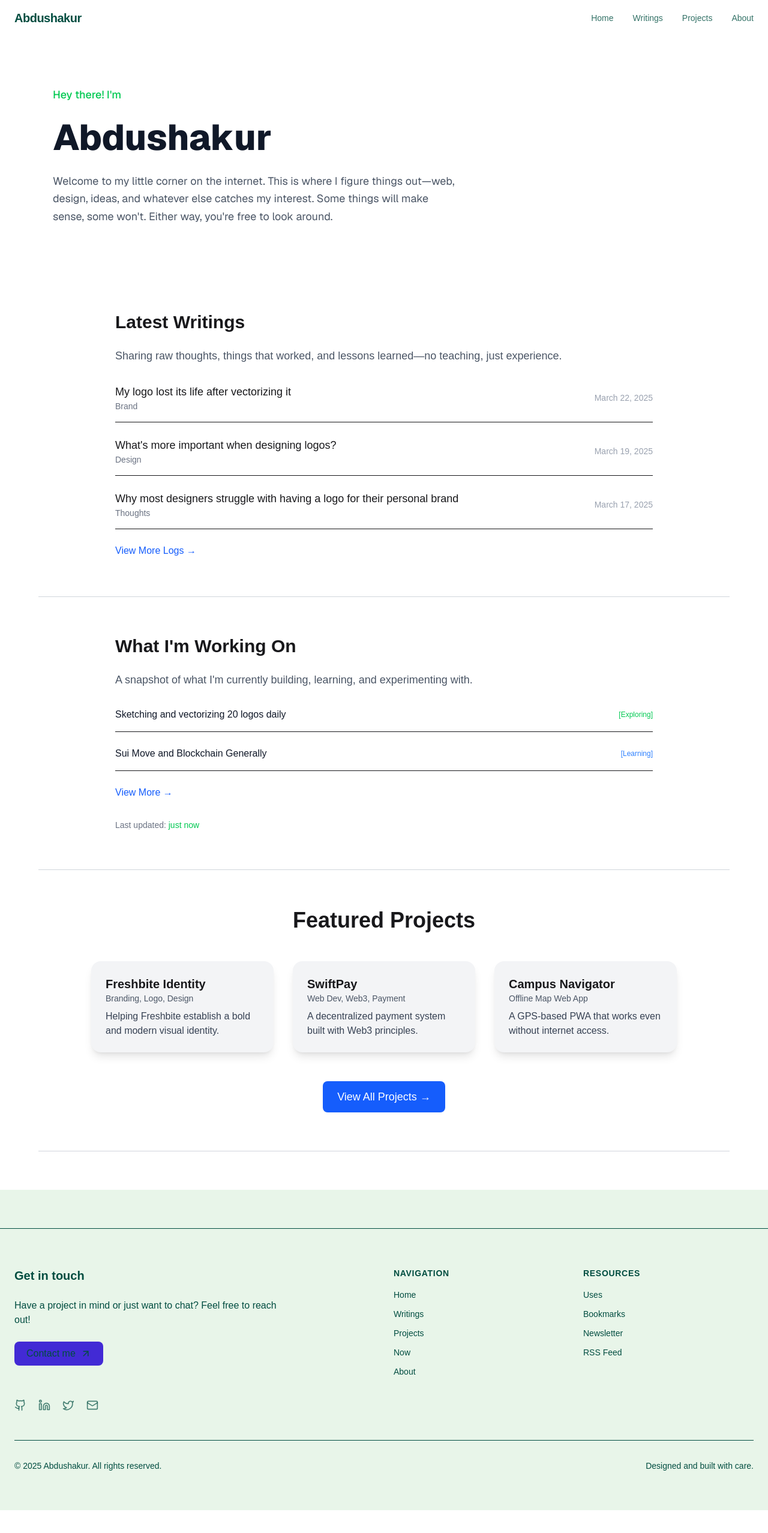
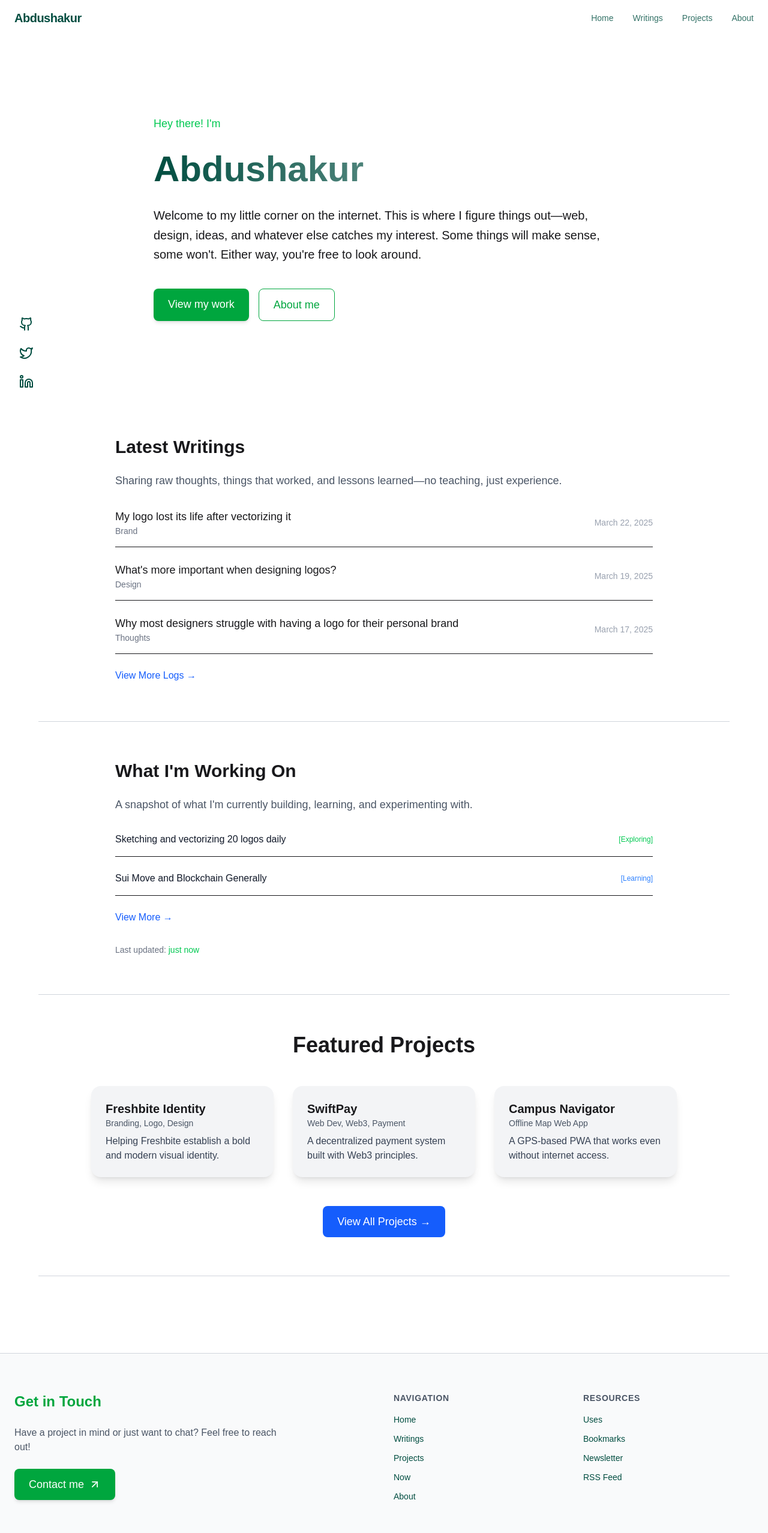
Before and after one commit to abdushakurob/abdushakurob.github.io, a Next.js app: page / in a window 1280 px wide. Shown: the top 2555 px of the page at 60% size. Before the commit the page ends 2517 px from the top, so only its background shows below. Built offline with nearby package versions, Linux system fonts and the light colour scheme.

Commit message:
Add social icons component and landing page footer; refactor Hero section and layout structure

```diff
--- a/app/globals.css
+++ b/app/globals.css
@@ -1,7 +1,7 @@
 @import "tailwindcss";
 @plugin "daisyui";
 :root {
-  --background: #e8f5e9; /* Light green background */
+  /* --background: #e8f5e9; Light green background */
   --foreground: #004d40; /* Dark green text */
   --primary: #0288d1;    /* Blue for buttons and highlights */
   --secondary: #81c784;  /* Light green for accents */
--- a/app/layout.tsx
+++ b/app/layout.tsx
@@ -3,6 +3,7 @@ import { Geist, Geist_Mono } from "next/font/google";
 import "./globals.css";
 import Header from "@/components/Header";
 import Footer from "@/components/Footer";
+import SocialIcons from "@/components/socialIcons";
 
 const geistSans = Geist({
   variable: "--font-geist-sans",
@@ -26,13 +27,14 @@ export default function RootLayout({
 }>) {
   return (
     <html lang="en">
-      <Header/>
       <body
         className={`${geistSans.variable} ${geistMono.variable} antialiased`}
-      >
+        >
+        <Header/>
         {children}
+        <SocialIcons/>
+      <Footer/>
       </body>
-      <Footer/>
     </html>
   );
 }
--- a/app/page.tsx
+++ b/app/page.tsx
@@ -9,11 +9,9 @@ export default function Home() {
     <div className="min-h-screen bg-base-100 text-base-content p-4 sm:p-8 md:p-16 max-w-7xl mx-auto">
       {/* Header Section */}
       <Hero/>
-
     {/* <div className="grid md:grid-cols-2 gap-8"> */}
       {/* Latest Logs */}
       <LatestLog/>
-
       {/* Now Section */}
       <Now/>
     {/* Featured Projects */}
--- a/components/Footer.tsx
+++ b/components/Footer.tsx
@@ -2,37 +2,34 @@
 import React from 'react';
 import Link from 'next/link';
 import { Github, Linkedin, Twitter, Mail, ArrowUpRight } from 'lucide-react';
-import { CustomButton } from './ui/customButton';
 
 const Footer: React.FC = () => {
   const currentYear = new Date().getFullYear();
 
   const socialLinks = [
-    { name: 'GitHub', icon: <Github size={20} />, url: 'https://github.com/yourusername' },
-    { name: 'LinkedIn', icon: <Linkedin size={20} />, url: 'https://linkedin.com/in/yourusername' },
-    { name: 'Twitter', icon: <Twitter size={20} />, url: 'https://twitter.com/yourusername' },
-    { name: 'Email', icon: <Mail size={20} />, url: 'mailto:your.email@example.com' }
+    { name: 'GitHub', icon: <Github size={24} />, url: 'https://github.com/yourusername' },
+    { name: 'LinkedIn', icon: <Linkedin size={24} />, url: 'https://linkedin.com/in/yourusername' },
+    { name: 'Twitter', icon: <Twitter size={24} />, url: 'https://twitter.com/yourusername' },
+    { name: 'Email', icon: <Mail size={24} />, url: 'mailto:your.email@example.com' },
   ];
 
   return (
-    <footer className="border-t border-border/40 py-16 mt-16">
+    <footer className="border-t border-gray-300 dark:border-gray-700 py-16 mt-16 bg-gray-50 dark:bg-gray-900">
       <div className="max-w-7xl mx-auto px-6">
         <div className="grid md:grid-cols-2 gap-12 md:gap-8">
           {/* Contact section */}
           <div className="space-y-6">
-            <h3 className="text-xl font-semibold">Get in touch</h3>
-            <p className="text-muted-foreground max-w-md">
+            <h3 className="text-2xl font-semibold text-green-600 dark:text-green-400">Get in Touch</h3>
+            <p className="text-gray-600 dark:text-gray-300 max-w-md">
               Have a project in mind or just want to chat? Feel free to reach out!
             </p>
-            <CustomButton
-              variant="primary"
-              size="md"
-              icon={<ArrowUpRight size={18} />}
-              iconPosition="right"
-              onClick={() => window.location.href = 'mailto:your.email@example.com'}
+            <a
+              href="mailto:your.email@example.com"
+              className="inline-flex items-center px-6 py-3 text-lg font-medium text-white bg-green-600 rounded-lg shadow-md hover:bg-green-500 transition"
             >
               Contact me
-            </CustomButton>
+              <ArrowUpRight size={20} className="ml-2" />
+            </a>
 
             <div className="flex space-x-5 mt-8">
               {socialLinks.map((link) => (
@@ -41,7 +38,7 @@ const Footer: React.FC = () => {
                   href={link.url}
                   target="_blank"
                   rel="noopener noreferrer"
-                  className="text-foreground/70 hover:text-accent transition-colors hover-lift"
+                  className="text-gray-600 dark:text-gray-300 hover:text-blue-600 dark:hover:text-blue-400 transition-colors"
                   aria-label={link.name}
                 >
                   {link.icon}
@@ -53,33 +50,55 @@ const Footer: React.FC = () => {
           {/* Links section */}
           <div className="grid grid-cols-2 gap-8">
             <div className="space-y-4">
-              <h4 className="text-sm font-semibold uppercase tracking-wider text-muted-foreground">Navigation</h4>
+              <h4 className="text-sm font-semibold uppercase tracking-wider text-gray-600 dark:text-gray-300">
+                Navigation
+              </h4>
               <nav className="flex flex-col space-y-3">
-                <Link href="/" className="text-sm hover:text-accent transition-colors">Home</Link>
-                <Link href="/writings" className="text-sm hover:text-accent transition-colors">Writings</Link>
-                <Link href="/projects" className="text-sm hover:text-accent transition-colors">Projects</Link>
-                <Link href="/now" className="text-sm hover:text-accent transition-colors">Now</Link>
-                <Link href="/about" className="text-sm hover:text-accent transition-colors">About</Link>
+                <Link href="/" className="text-sm hover:text-blue-600 dark:hover:text-blue-400 transition-colors">
+                  Home
+                </Link>
+                <Link href="/writings" className="text-sm hover:text-blue-600 dark:hover:text-blue-400 transition-colors">
+                  Writings
+                </Link>
+                <Link href="/projects" className="text-sm hover:text-blue-600 dark:hover:text-blue-400 transition-colors">
+                  Projects
+                </Link>
+                <Link href="/now" className="text-sm hover:text-blue-600 dark:hover:text-blue-400 transition-colors">
+                  Now
+                </Link>
+                <Link href="/about" className="text-sm hover:text-blue-600 dark:hover:text-blue-400 transition-colors">
+                  About
+                </Link>
               </nav>
             </div>
 
             <div className="space-y-4">
-              <h4 className="text-sm font-semibold uppercase tracking-wider text-muted-foreground">Resources</h4>
+              <h4 className="text-sm font-semibold uppercase tracking-wider text-gray-600 dark:text-gray-300">
+                Resources
+              </h4>
               <nav className="flex flex-col space-y-3">
-                <Link href="#" className="text-sm hover:text-accent transition-colors">Uses</Link>
-                <Link href="#" className="text-sm hover:text-accent transition-colors">Bookmarks</Link>
-                <Link href="#" className="text-sm hover:text-accent transition-colors">Newsletter</Link>
-                <Link href="#" className="text-sm hover:text-accent transition-colors">RSS Feed</Link>
+                <Link href="#" className="text-sm hover:text-blue-600 dark:hover:text-blue-400 transition-colors">
+                  Uses
+                </Link>
+                <Link href="#" className="text-sm hover:text-blue-600 dark:hover:text-blue-400 transition-colors">
+                  Bookmarks
+                </Link>
+                <Link href="#" className="text-sm hover:text-blue-600 dark:hover:text-blue-400 transition-colors">
+                  Newsletter
+                </Link>
+                <Link href="#" className="text-sm hover:text-blue-600 dark:hover:text-blue-400 transition-colors">
+                  RSS Feed
+                </Link>
               </nav>
             </div>
           </div>
         </div>
 
-        <div className="border-t border-border/40 mt-12 pt-8 flex flex-col md:flex-row justify-between items-center">
-          <p className="text-sm text-muted-foreground">
+        <div className="border-t border-gray-300 dark:border-gray-700 mt-12 pt-8 flex flex-col md:flex-row justify-between items-center">
+          <p className="text-sm text-gray-600 dark:text-gray-300">
             © {currentYear} Abdushakur. All rights reserved.
           </p>
-          <p className="text-sm text-muted-foreground mt-2 md:mt-0">
+          <p className="text-sm text-gray-600 dark:text-gray-300 mt-2 md:mt-0">
             Designed and built with care.
           </p>
         </div>
--- a/components/hero.tsx
+++ b/components/hero.tsx
@@ -1,6 +1,8 @@
+import React from 'react';
+import { ArrowRight } from 'lucide-react';
 import Head from "next/head";
 
-export default function Hero() {
+const Hero: React.FC = () => {
   return (
     <>
       <Head>
@@ -9,19 +11,52 @@ export default function Hero() {
           rel="stylesheet"
         />
       </Head>
-      <header className="pb-20 pt-20 px-6 text-left">
-        <div className="max-w-2xl md:mx-0 mx-auto space-y-5 font-sans">
-          <p className="text-lg font-medium text-green-500 dark:text-green-400">
+      <section className="py-24 md:py-32 px-6 relative overflow-hidden">
+        {/* Background gradient */}
+        <div className="absolute inset-0 bg-gradient-to-br from-accent/5 to-transparent -z-10"></div>
+
+        {/* Floating circles decoration */}
+        <div className="absolute top-20 right-20 w-64 h-64 bg-primary/5 rounded-full blur-3xl -z-10"></div>
+        <div className="absolute bottom-10 left-10 w-72 h-72 bg-green-600/5 rounded-full blur-3xl -z-10"></div>
+
+        <div className="max-w-3xl mx-auto space-y-6">
+          <div className="inline-block animate-fade-in">
+            {/* <span className="inline-flex items-center px-3 py-1 text-sm font-medium rounded-full bg-green-600/10 text-accent">
+              Hey there! I&apos;m
+            </span> */}
+            <p className="text-lg font-medium text-green-500 dark:text-green-400">
             Hey there! I&apos;m
           </p>
-          <h1 className="text-5xl sm:text-6xl font-extrabold text-gray-900 dark:text-white leading-tight">
-            Abdushakur
+          </div>
+
+          <h1 className="text-5xl md:text-6xl font-bold leading-tight md:leading-tight animate-fade-in-up" style={{ animationDelay: "0.1s" }}>
+            <span className="text-transparent bg-clip-text bg-gradient-to-r from-foreground to-foreground/70">
+              Abdushakur
+            </span>
           </h1>
-          <p className="text-lg text-gray-600 dark:text-gray-300 leading-relaxed">
-          Welcome to my little corner on the internet. This is where I figure things out—web, design, ideas, and whatever else catches my interest. Some things will make sense, some won&apos;t. Either way, you&apos;re free to look around.
+
+          <p className="text-xl text-muted-foreground leading-relaxed animate-fade-in-up" style={{ animationDelay: "0.2s" }}>
+            Welcome to my little corner on the internet. This is where I figure things out—web, design, ideas, and whatever else catches my interest. Some things will make sense, some won&apos;t. Either way, you&apos;re free to look around.
           </p>
+
+          <div className="flex flex-wrap gap-4 pt-4 animate-fade-in-up" style={{ animationDelay: "0.3s" }}>
+            <a
+              href="#projects"
+              className="px-6 py-3 text-lg font-medium text-white bg-green-600 rounded-lg shadow-md hover:bg-green-600/90 transition"
+            >
+              View my work
+            </a>
+            <a
+              href="#about"
+              className="px-6 py-3 text-lg font-medium text-green-600 border border-green-600 rounded-lg hover:bg-green-600/10 transition"
+            >
+              About me
+            </a>
+          </div>
         </div>
-      </header>
+      </section>
     </>
   );
-}
+};
+
+export default Hero;
--- /dev/null
+++ b/components/landingPageFooter.tsx
@@ -0,0 +1,74 @@
+"use client"
+
+import { Send } from "lucide-react"
+import { useState } from "react"
+
+export default function LandingpageFooter() {
+  const [email, setEmail] = useState("")
+  const [message, setMessage] = useState("")
+  const [error, setError] = useState("")
+
+  const handleSubmit = (e: React.FormEvent) => {
+    e.preventDefault()
+    // Handle form validation before submission
+    if (!email || !message) {
+      setError("Please fill in both fields.")
+      return
+    }
+
+    // Handle form submission
+    console.log({ email, message })
+    setError("") // Clear error after submission
+  }
+
+  return (
+    <footer className="py-16 px-4 bg-gray-900">
+      <div className="md:px-24 pt-12 px-8 md:pt-24">
+        <div className="md:grid md:grid-cols-2 gap-12">
+          <div>
+            <h2 className="text-3xl font-bold mb-6 text-gray-100">Get in Touch</h2>
+            <p className="text-gray-300 mb-4">Have a project in mind? Let's talk about how we can work together.</p>
+          </div>
+          <form onSubmit={handleSubmit} className="space-y-4">
+            {error && (
+              <p className="text-red-500 text-sm mb-4">{error}</p>
+            )}
+            <div>
+              <label htmlFor="email" className="block text-sm font-medium text-gray-300 mb-2">
+                Email
+              </label>
+              <input
+                type="email"
+                id="email"
+                value={email}
+                onChange={(e) => setEmail(e.target.value)}
+                className="w-full px-4 py-2 bg-gray-800 border border-gray-700 rounded-lg text-gray-100 focus:outline-none focus:border-gray-600 focus:ring-2 focus:ring-[#03a9f4]"
+                required
+              />
+            </div>
+            <div>
+              <label htmlFor="message" className="block text-sm font-medium text-gray-300 mb-2">
+                Message
+              </label>
+              <textarea
+                id="message"
+                value={message}
+                onChange={(e) => setMessage(e.target.value)}
+                rows={4}
+                className="w-full px-4 py-2 bg-gray-800 border border-gray-700 rounded-lg text-gray-100 focus:outline-none focus:border-gray-600 focus:ring-2 focus:ring-[#03a9f4]"
+                required
+              />
+            </div>
+            <button
+              type="submit"
+              className="flex items-center gap-2 px-6 py-2 bg-gray-800 text-gray-100 rounded-xl hover:bg-[#03a9f4] hover:text-black transition-all duration-300"
+            >
+              <Send className="w-4 h-4" />
+              <span>Send Message</span>
+            </button>
+          </form>
+        </div>
+      </div>
+    </footer>
+  )
+}
--- /dev/null
+++ b/components/socialIcons.tsx
@@ -0,0 +1,27 @@
+import { Github, Twitter, Linkedin } from "lucide-react";
+import Link from "next/link";
+
+const SocialIcons = () => {
+  return (
+    <div className="fixed hidden left-8 bottom-0 md:flex flex-col items-center gap-6 z-50">
+      {/* GitHub */}
+      <Link href="https://github.com/taiwrash" target="_blank" className="social-icon">
+        <Github className="h-6 w-6 text-muted-foreground hover:text-primary transition-all" />
+      </Link>
+
+      {/* Twitter */}
+      <Link href="https://twitter.com/taiwrash" target="_blank" className="social-icon">
+        <Twitter className="h-6 w-6 text-muted-foreground hover:text-primary transition-all" />
+      </Link>
+
+      {/* Linkedin */}
+      <Link href="https://linkedin.com/in/RasheedTaiwo" target="_blank" className="social-icon">
+        <Linkedin className="h-6 w-6 text-muted-foreground hover:text-primary transition-all" />
+      </Link>
+
+      <div className="w-px h-32 bg-border" />
+    </div>
+  );
+};
+
+export default SocialIcons;
```
Lines whose indentation alone changed are shown as unchanged.
